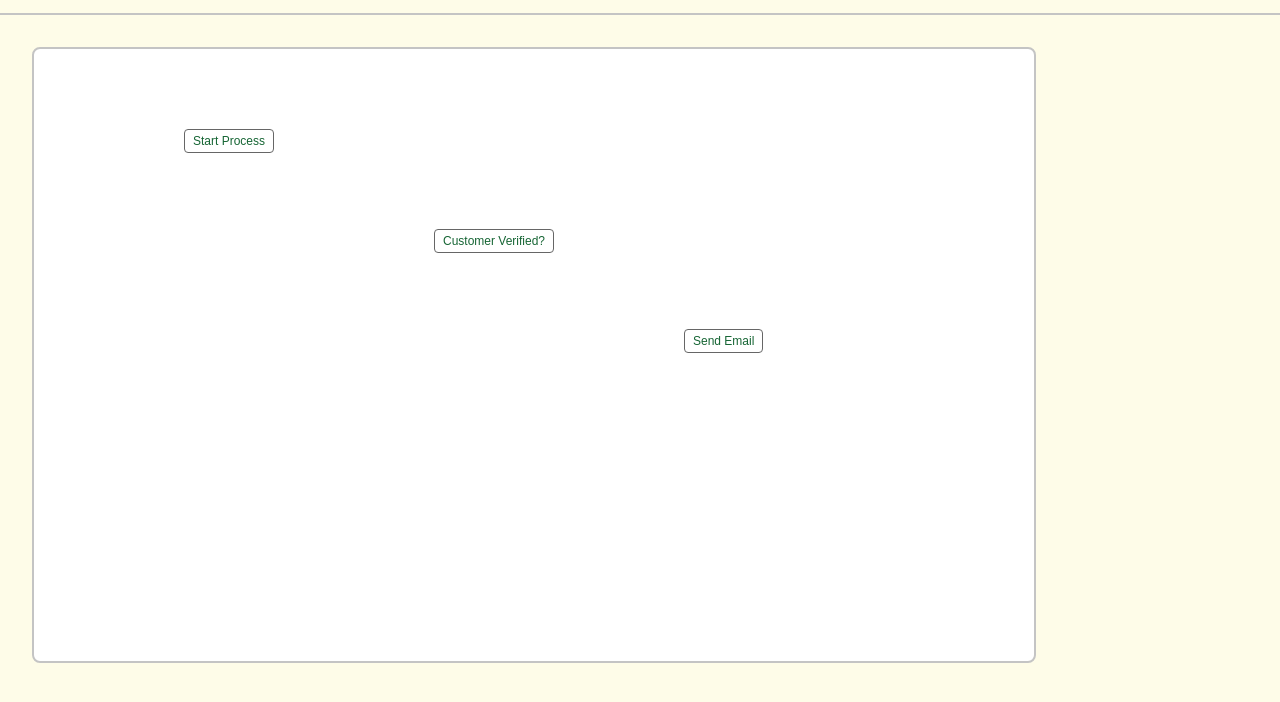
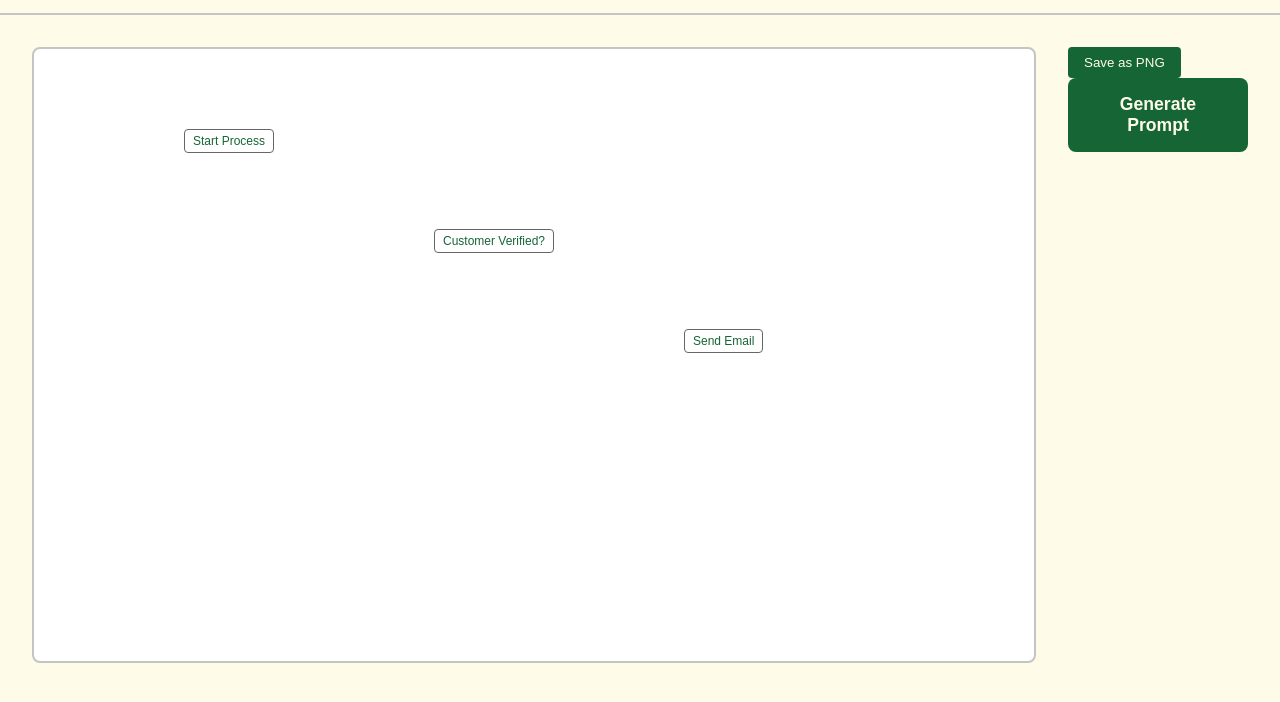
Before and after one commit to AJ-Gonzalez/NapkinWire, a plain HTML site: page web/diagram.html in a window 1280 px wide. Shown: the part 66-768 px from the top of the page. Drawn offline with nearby package versions, Linux system fonts and the light colour scheme.

Commit message:
Added buttons

```diff
--- a/web/diagram.html
+++ b/web/diagram.html
@@ -47,8 +47,12 @@
                     Email</div>
             </div>
 
-            <script src="diagram-gen.js">
-    </script>
+            <div class="diagram-actions">
+                <button id="save-png" class="action-btn">Save as PNG</button>
+                <button id="generate-prompt" class="primary-btn">Generate
+                    Prompt</button>
+            </div>
+
         </main>
 
         <script type="module" src="diagram-gen.js"></script>
```
